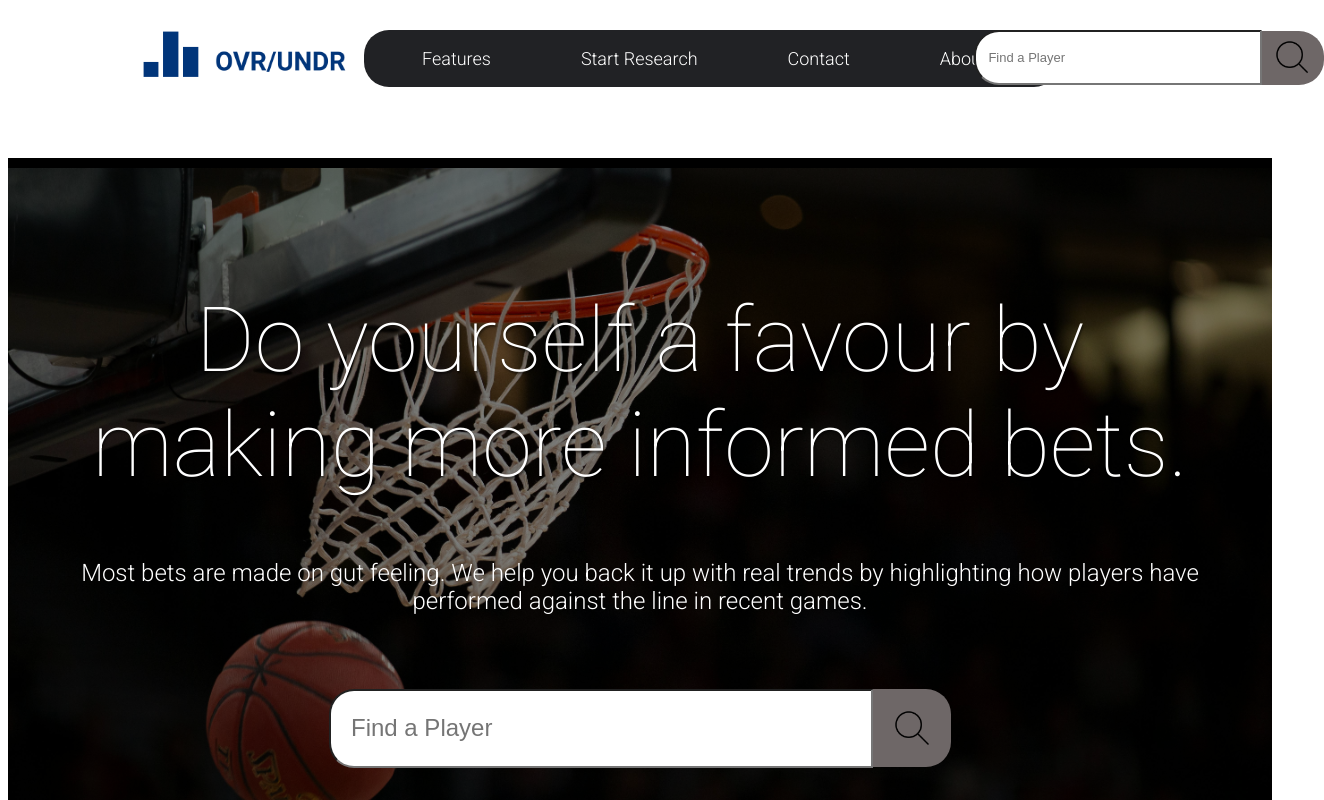
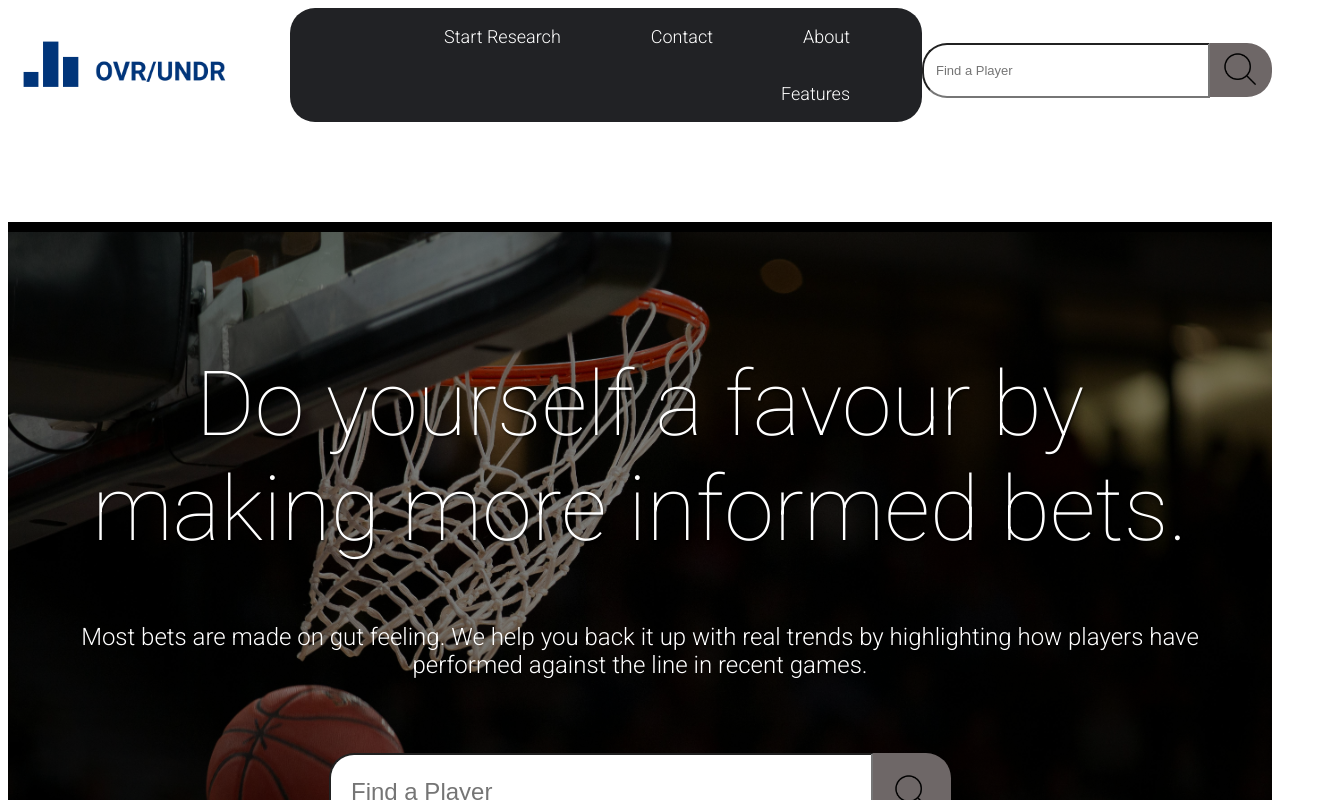
Before and after one commit to anthony-gudiel/ovr-undr, a React (Vite) app in the folder stat-finder/: page / in a window 1280 px wide. Shown: the top 800 px of the page, 1324 px wide, since content can reach past the window. Built offline with nearby package versions, Linux system fonts and the light colour scheme.

Commit message:
Changed order in which games are displayed, added additional labeling on x axis, switched button functionality

```diff
--- a/stat-finder/src/App.jsx
+++ b/stat-finder/src/App.jsx
@@ -72,7 +72,6 @@ function App() {
 
       <Toaster richColors position="top-center"/>
       <Header handleSearch={handleSearch} />
-      <div style={{ height: "50px" }} />
         <Routes>
           <Route index element={<Landing handleSearch={handleSearch} />} />
           <Route path="/player-stats" element={<PlayerStats />} />
--- a/stat-finder/src/components/PlayerStats.jsx
+++ b/stat-finder/src/components/PlayerStats.jsx
@@ -59,12 +59,13 @@ export default function PlayerStats() {
                     <div className='stats'>
                         <Bar
                             data={{
-                                labels: newPlayerData.slice((pageNum * 10) - 10, pageNum * 10).map((data) => data.Date),
+                                labels: newPlayerData.slice((newPlayerData.length) - (10 * pageNum), (newPlayerData.length) - (10 * (pageNum - 1)))
+                                .map(data => [data.Date, `${data.Home ? data.Home : ""} ${data.Opp}`]),
                                 datasets : [
                                     {
                                         label: "PTS",
-                                        data: newPlayerData.slice((pageNum * 10) - 10, pageNum * 10).map(data => data.PTS),
-                                        backgroundColor: newPlayerData.slice((pageNum * 10) - 10, pageNum * 10).map(data => data.PTS > 19 ? "green"
+                                        data: newPlayerData.slice((newPlayerData.length) - (10 * pageNum), (newPlayerData.length) - (10 * (pageNum - 1))).map(data => data.PTS),
+                                        backgroundColor: newPlayerData.slice((newPlayerData.length) - (10 * pageNum), (newPlayerData.length) - (10 * (pageNum - 1))).map(data => data.PTS > 19 ? "green"
                                            : data.PTS == 19 ? "gray"
                                            : "red"),
                                     }
@@ -104,8 +105,8 @@ export default function PlayerStats() {
                 <div className='stats-controls'>
                     <div className='stats-container' id='buttons'>
                         <div className='pagination'>
-                            <button className='neu-button' onClick={handlePrev}>Prev 10</button>
-                            <button className='neu-button' onClick={handleNext}>Next 10</button>
+                            <button className='neu-button' onClick={handleNext}>Prev 10</button>
+                            <button className='neu-button' onClick={handlePrev}>Next 10</button>
                         </div>
                     </div>
                 </div>
--- a/stat-finder/src/styles/header.css
+++ b/stat-finder/src/styles/header.css
@@ -4,27 +4,15 @@
     color: white;
     display: flex;
     align-items: center;
-    justify-content: center;
+    justify-content: space-evenly;
     font-weight: 300;
-    /* position: sticky;
-    top: 0; */
  }
 
-.nba-logo {
-    position: absolute;
-    top: 0;
-    left: 10%;
-    margin-top: 10px;
-}
 
 .small-search {
-    max-width: 350px; /* or your preferred width */
-    font-size: 0.85em; /* scale down text if needed */
-    margin-left: 40px;
-    position: absolute;
-    top: 0;
-    left: 73%;
-    margin-top: -20px;
+    max-width: 350px;
+    font-size: 0.85em;
+    margin-top: -40px;
 }
 
 .small-search input,
@@ -41,11 +29,7 @@
 nav {
     background-color: #212225;
     border-radius: 25px;
-    position: absolute;
-    top: 0;
-    left: 30%;
-    margin-top: 30px;
-    margin-left: -20px;
+    margin-left: 50px;
 }
 
 li {
```
